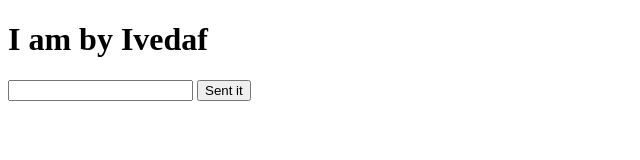
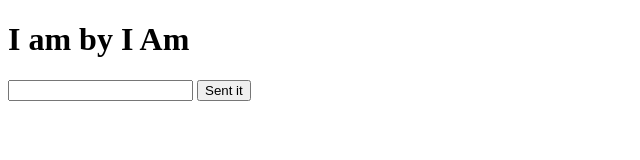
Before and after one commit to Isaaclkm/Dictionnary, a plain HTML site: page starter-code/index.html in a window 1280 px wide. Shown: the full height of the page, 0-640 px from the left. Drawn offline with Linux system fonts and the light colour scheme.

Commit message:
added more HTML

```diff
--- a/starter-code/index.html
+++ b/starter-code/index.html
@@ -9,7 +9,7 @@
   <title>Frontend Mentor | Dictionary web app</title>
 </head>
 <body>
-    <h1>I am by Ivedaf</h1>
+    <h1>I am by I Am</h1>
     <label for="text"></label>
     <input type="text" name="" id="">
     <button>Sent it </buton>
```
